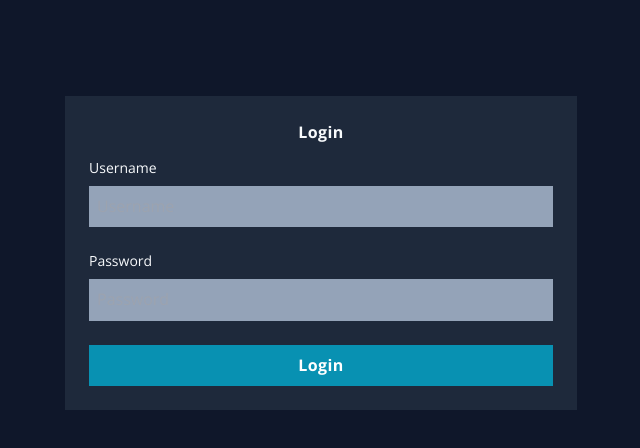
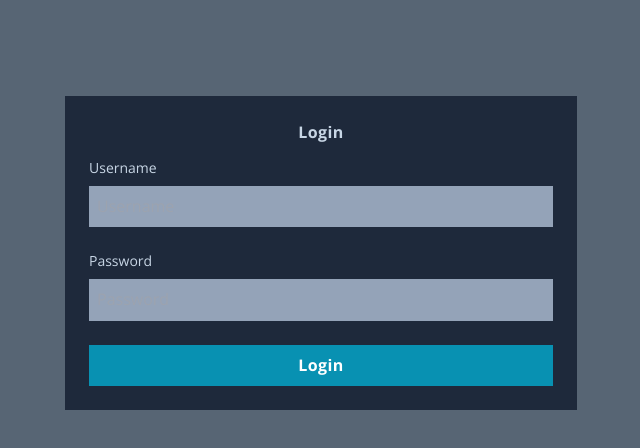
Before and after one commit to betulkilincaslan/crud-with-redux-toolkit, a React (Create React App) app: page / in a window 1280 px wide. Shown: the top 448 px of the page, without its empty margins (319-959 px from the left). Built offline with nearby package versions, Linux system fonts and the light colour scheme; no server answers.

Commit message:
feat: ui kit color added and bg color changed

```diff
--- a/src/index.css
+++ b/src/index.css
@@ -7,8 +7,8 @@
 
 :root {
   --body-font: 'Open Sans', sans-serif;
-  --text-color: #f8fafc;
-  --body-color: #0f172a;
+  --text-color: #c8d6e5;
+  --body-color: #576574;
 }
 
 *, ::before, ::after {
--- a/tailwind.config.js
+++ b/tailwind.config.js
@@ -3,7 +3,20 @@ module.exports = {
   mode: "jit",
   content: ["./src/**/*.{js,jsx,ts,tsx}"],
   theme: {
-    extend: {},
+    extend: {
+      colors: {
+        fuelTown: "#576574",
+        imperialPrimer: "#222f3e",
+        lightBlueBallerina: "#ecf0f1",
+        stormPetrel: "#8395a7",
+        pastelRed: "#ff6b6b",
+        amour: "#ee5253",
+        casandoraYellow: "#feca57",
+        doubleDragonSkin: "#ff9f43",
+        wildCaribbean: "#1dd1a1",
+        darkMountain: "#10ac84",
+      },
+    },
   },
   plugins: [],
 };
```
